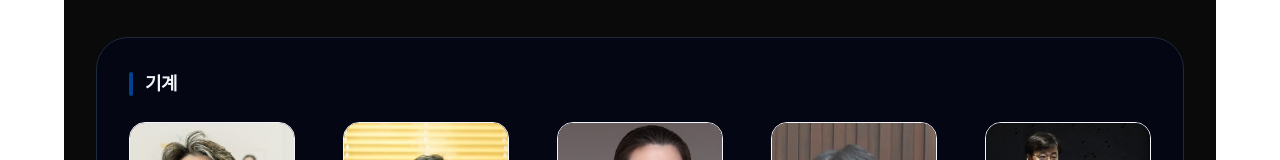
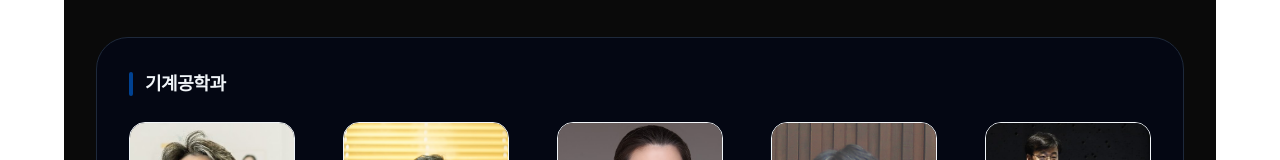
Before and after one commit to porous-reg/AX_department, a React (Vite) app: page /#/people in a window 1280 px wide. Shown: the part 755-915 px from the top of the page. Built offline with nearby package versions, Linux system fonts and the light colour scheme.

Commit message:
Use official department names for adjunct faculty groups

```diff
--- a/components/People.tsx
+++ b/components/People.tsx
@@ -47,7 +47,7 @@ const coreFaculty: FacultyMember[] = [
 
 const adjunctFacultyGroups: FacultyGroup[] = [
   {
-    title: { ko: "기계", en: "Mechanical Engineering" },
+    title: { ko: "기계공학과", en: "Mechanical Engineering" },
     members: [
       {
         ko: "김산하",
@@ -154,7 +154,7 @@ const adjunctFacultyGroups: FacultyGroup[] = [
     ],
   },
   {
-    title: { ko: "산업공학", en: "Industrial Engineering" },
+    title: { ko: "산업공학과", en: "Industrial Engineering" },
     members: [
       {
         ko: "김현정",
@@ -207,7 +207,10 @@ const adjunctFacultyGroups: FacultyGroup[] = [
     ],
   },
   {
-    title: { ko: "건설환경", en: "Civil & Environmental" },
+    title: {
+      ko: "건설및환경공학과",
+      en: "Civil and Environmental Engineering",
+    },
     members: [
       {
         ko: "홍정욱",
@@ -266,7 +269,10 @@ const adjunctFacultyGroups: FacultyGroup[] = [
     ],
   },
   {
-    title: { ko: "경영", en: "Business" },
+    title: {
+      ko: "기술경영학부",
+      en: "Business and Technology Management",
+    },
     members: [
       {
         ko: "이철호",
@@ -288,7 +294,10 @@ const adjunctFacultyGroups: FacultyGroup[] = [
     ],
   },
   {
-    title: { ko: "모빌리티", en: "Mobility" },
+    title: {
+      ko: "조천식모빌리티대학원",
+      en: "Cho Chun Shik Graduate School of Mobility",
+    },
     members: [
       {
         ko: "공승현",
@@ -323,7 +332,10 @@ const adjunctFacultyGroups: FacultyGroup[] = [
     ],
   },
   {
-    title: { ko: "신소재", en: "Materials Science" },
+    title: {
+      ko: "신소재공학과",
+      en: "Materials Science and Engineering",
+    },
     members: [
       {
         ko: "홍승범",
@@ -346,7 +358,10 @@ const adjunctFacultyGroups: FacultyGroup[] = [
     ],
   },
   {
-    title: { ko: "문화기술", en: "Culture Technology" },
+    title: {
+      ko: "문화기술대학원",
+      en: "Graduate School of Culture Technology",
+    },
     members: [
       {
         ko: "우운택",
@@ -403,7 +418,7 @@ const adjunctFacultyGroups: FacultyGroup[] = [
   },
   {
     title: {
-      ko: "물리",
+      ko: "물리학과",
       en: "Physics",
     },
     members: [
@@ -417,7 +432,7 @@ const adjunctFacultyGroups: FacultyGroup[] = [
   },
   {
     title: {
-      ko: "생물",
+      ko: "생명과학과",
       en: "Biological Sciences",
     },
     members: [
```
